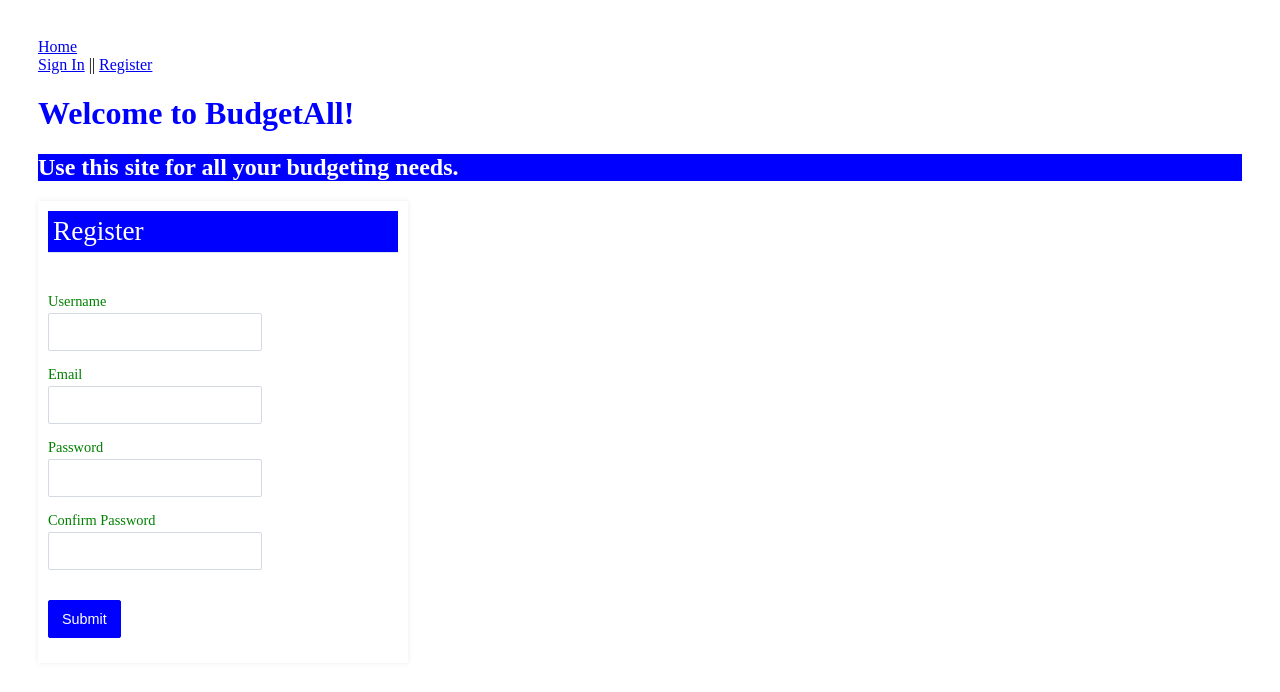
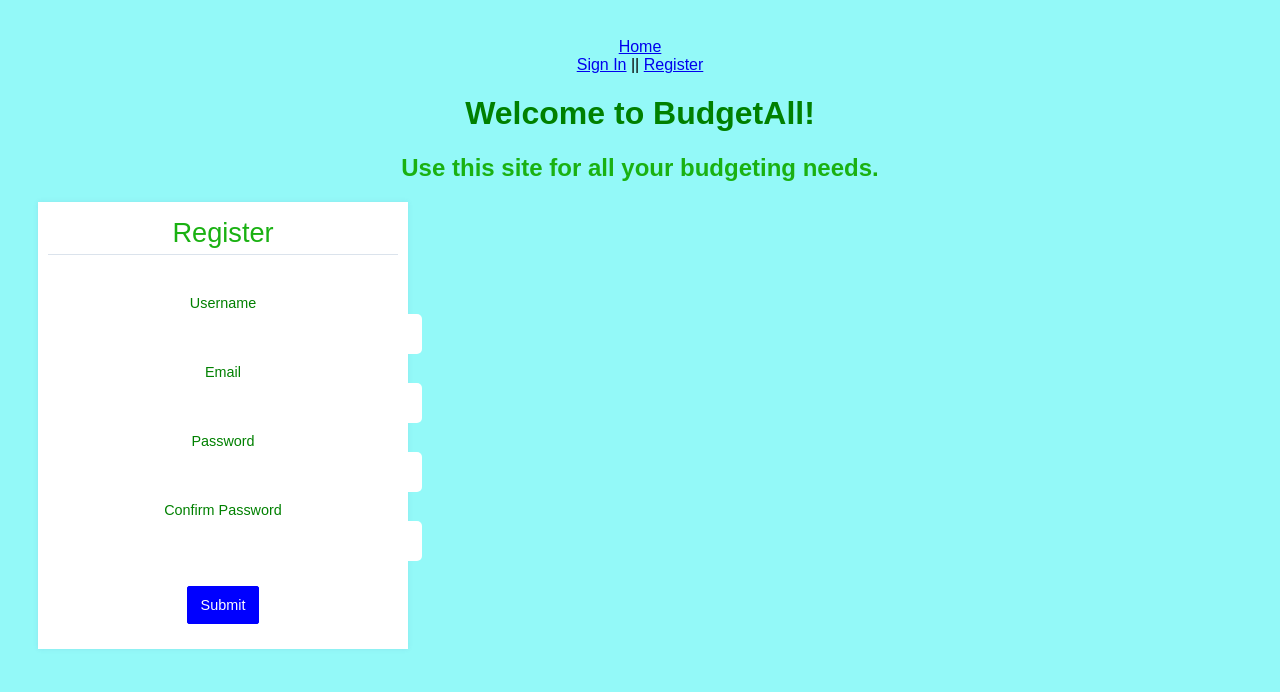
Before and after one commit to e-evensen/BudgetAll, a Flask app: page /register in a window 1280 px wide. Shown: the top 692 px of the page. Run offline with Flask 3, Linux system fonts and the light colour scheme.

Commit message:
Updated CSS styling

```diff
--- a/static/main.css
+++ b/static/main.css
@@ -1,10 +1,66 @@
 body {
     padding: 30px 30px;
+    text-align: center;
+    background-color: #82f9f7dc;
+    font-family: Arial, sans-serif;
     }
 h1{
-    color:blue;
+    color: #008000;}
+h2{
+    color:rgb(26, 177, 18);
 }
-h2{
-    color:white;
-    background:blue;
+hr{
+    padding: 2px;
+    border-color: rgb(3, 164, 16);
+    border-width: 2px;
+    border-top-right-radius: 2px;
+    border-style: groove;
+    background-color: #008000;
 }
+
+  /* Center login form on the page */
+  .login-form {
+    display: flex;
+    flex-direction: column;
+    align-items: center;
+    justify-content: center;
+    height: 100vh;
+  }
+
+  /* Style the input fields and buttons */
+  input[type="text"], input[type="password"] {
+    padding: 12px;
+    border: none;
+    border-radius: 5px;
+    margin-bottom: 10px;
+    width: 100%;
+  }
+
+  button {
+    background-color: #020502;
+    color: #fff;
+    padding: 12px;
+    border: none;
+    border-radius: 5px;
+    width: 100%;
+    cursor: pointer;
+    font-weight: bold;
+  }
+
+  /* Style the login form header */
+  .login nav{
+    color: #000000;
+    margin-bottom: 0px;
+  }
+
+  /* Style error messages */
+  .error-message {
+    color: #ff0000;
+    margin-top: 10px;
+  }
+
+  /* Style success messages */
+  .success-message {
+    color: #008000;
+    margin-top: 10px;
+  }
```
